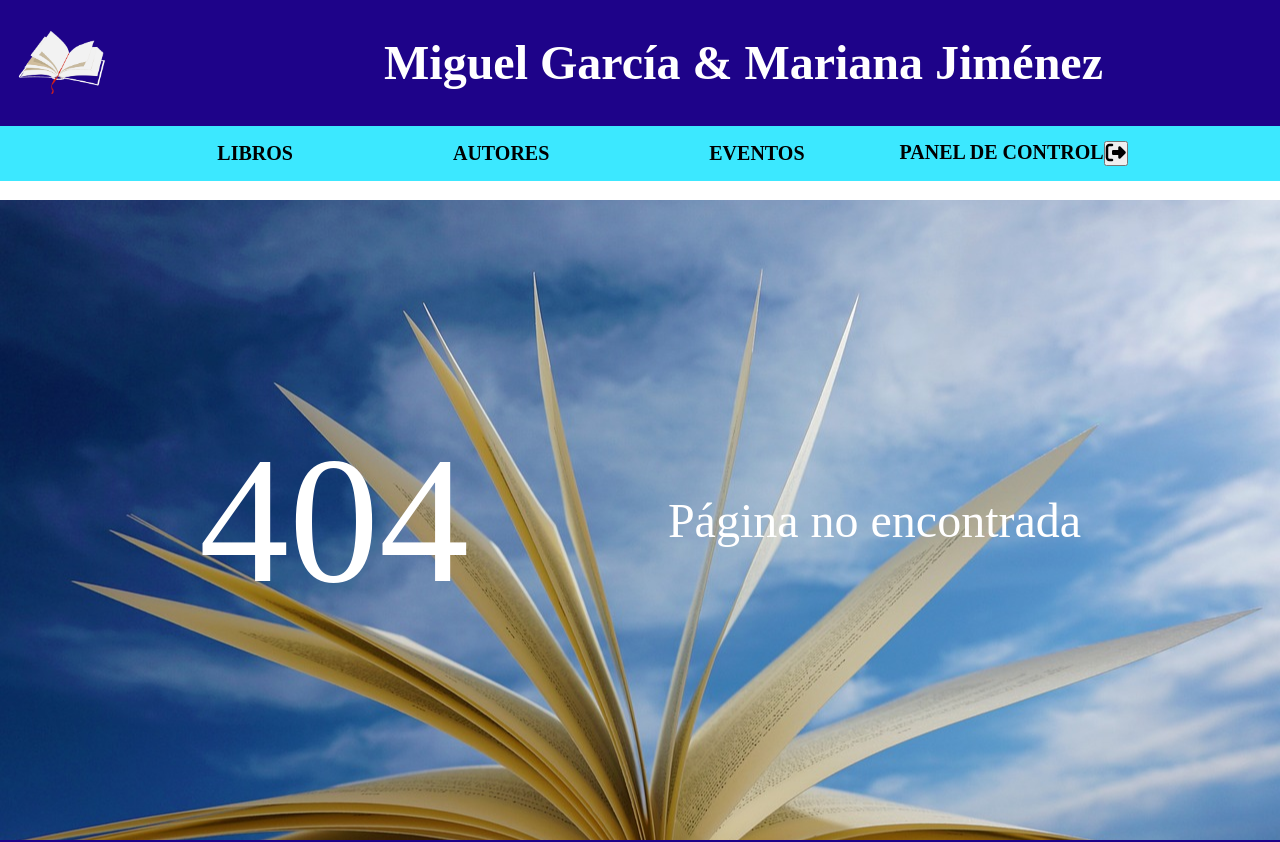
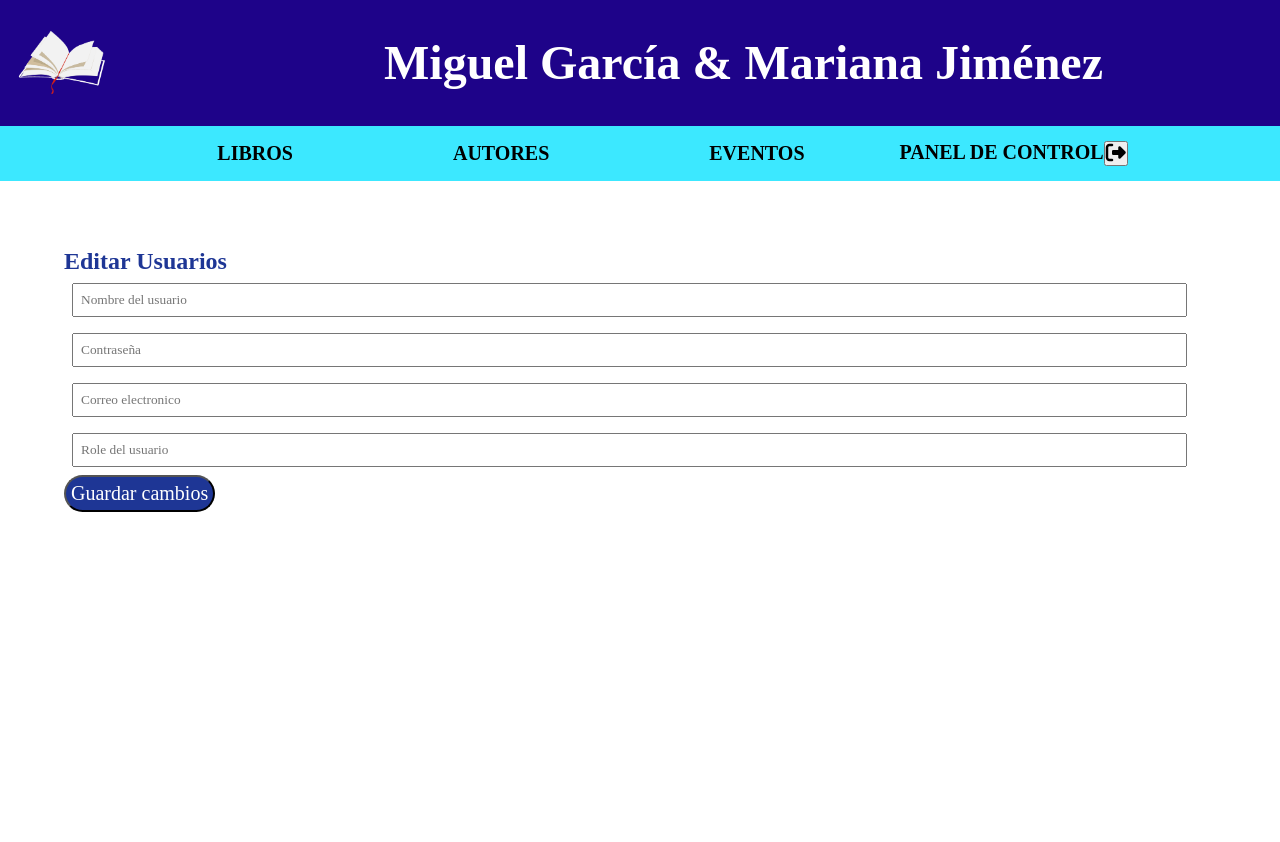
Before and after one commit to natalia9519/webautores, a React (Create React App) app in the folder client/: page /EditUser/1 in a window 1280 px wide. Before the commit this address had no page. Shown: the top 842 px of the page. Built offline with nearby package versions, Linux system fonts and the light colour scheme; no server answers; sample sign-in values are in the browser's storage.

Commit message:
Little problems with the btn of delete or edit

```diff
--- a/client/src/App.js
+++ b/client/src/App.js
@@ -13,6 +13,7 @@ import NotFoundView from './Views/NotFoundView/NotFoundView.jsx';
 import WorkView from './Views/WorkView/WorkView.jsx';
 import EditBook from './Views/EditBook/EditBook.jsx';
 import EditEvent from './Views/EditEvent/EditEvent.jsx';
+import EditUser from './Views/EditUser/EditUser.jsx';
 import './App.css'
 
 
@@ -35,6 +36,7 @@ function App() {
             <Route path="/EditEvent/:id" element={checkAuth(['user']) ? <EditEvent /> : redirectToLogin()} />
            <Route path="/our-dream" element={checkAuth(['user']) ? <AdminView /> : redirectToLogin()} />
           {/*  <Route path="/our-dream" element={<AdminView />} />*/}
+          <Route path="/EditUser/:id" element={checkAuth(['admin']) ? <EditUser /> : redirectToLogin()} />
           <Route path="/user-manage" element={checkAuth(['admin']) ? <SuperAdminView /> : redirectToLogin()} />
             {/* <Route path="/user-manage" element={<SuperAdminView />} />   */}
             <Route path="/Autores" element={<AuthorView />} />
--- /dev/null
+++ b/client/src/Components/ViewAllComments/ViewAllComments.jsx
@@ -0,0 +1,77 @@
+import React, { useState, useEffect } from 'react';
+import '../ViewAllBooks/ViewAllBooks.css';
+
+export default function ViewAllComments() {
+  const [datos, setDatos] = useState([]);
+
+  // Función para obtener los datos de los eventos
+  const fetchData = async () => {
+    try {
+      const response = await fetch("http://localhost:8000/contact/contact");
+      if (!response.ok) {
+        throw new Error('Error al obtener los datos');
+      }
+      const data = await response.json();
+      setDatos(data);
+    } catch (error) {
+      console.error(error);
+    }
+  };
+// Función para eliminar un comentario
+  const deleteBlog = async (id) => {
+    try {
+      const response = await fetch(`http://localhost:8000/contact/${id}`, {
+        method: 'DELETE',
+      });
+
+      if (!response.ok) {
+        throw new Error('Error al eliminar el comentario');
+      }
+
+      // Actualizar la lista de comentarios después de eliminar
+      await fetchData();
+    } catch (error) {
+      console.error(error);
+    }
+  };
+// Cargar los datos de los comentarios al montar el componente
+  useEffect(() => {
+    fetchData();
+  }, []);
+
+  return (
+    <>
+      <section className='section-view-books'>
+        <h2>Comentarios recibidos</h2>
+        <article className='row'>
+          <table className='table-view-books'>
+            <thead className='table-primary'>
+              <tr>
+                <th> Nombre del usuario</th>
+                <th className='table-responsive'>Email</th>
+                <th className='table-responsive'>Asunto</th>
+                <th className='table-responsive'>Mensaje</th>
+                <th className='table-responsive'>Fecha del envío</th>
+                <th>Acciones</th>
+              </tr>
+            </thead>
+            <tbody>
+              {datos.map((id) => (
+                <tr key={id.id}>
+                  <td> {id.name} </td>
+                  <td className='table-responsive'> {id.email} </td>
+                  <td className='table-responsive'> {id.subject} </td>
+                  <td className='table-responsive'> {id.message} </td>
+                  <td className='table-responsive'> {id.createdAt} </td>
+                  <td className="btn-table">
+                    <button onClick={() => deleteBlog(id._id)} className='btn btn-danger'><i className="fas fa-trash-alt"></i></button>
+                  </td>
+                </tr>
+              ))}
+            </tbody>
+          </table>
+        </article>
+      </section>
+    </>
+  );
+}
--- a/client/src/Views/AdminView/AdminView.jsx
+++ b/client/src/Views/AdminView/AdminView.jsx
@@ -3,14 +3,17 @@ import TableBook from '../../Components/TableBook/TableBook.jsx'
 import ViewAllBooks from '../../Components/ViewAllBooks/ViewAllBooks.jsx'
 import TableEvents from '../../Components/TableEvents/TableEvents.jsx'
 import ViewAllEvents from '../../Components/ViewAllEvents/ViewAllEvents.jsx'
+import ViewAllComments from '../../Components/ViewAllComments/ViewAllComments.jsx'
 
 export default function AdminView() {
   return (
+
     <main>
       <TableBook />
       <ViewAllBooks />
       <TableEvents />
       <ViewAllEvents />
+<ViewAllComments />
     </main>
   )
 }
--- /dev/null
+++ b/client/src/Views/EditUser/EditUser.jsx
@@ -0,0 +1,96 @@
+import React, { useState, useEffect } from 'react';
+import { useParams, useNavigate } from 'react-router-dom';
+
+export default function EditUser() {
+
+  const { id } = useParams();
+  const navigate = useNavigate();
+  const [user, setUser] = useState({});
+
+  useEffect(() => {
+    const fetchEvent = async () => {
+      try {
+        const response = await fetch(`http://localhost:8000/user/users/${id}`);
+        if (!response.ok) {
+          throw new Error('Error al obtener los datos');
+        }
+        const data = await response.json();
+        setUser(data);
+      } catch (error) {
+        console.error(error);
+      }
+    };
+
+    fetchEvent();
+  }, [id]);
+
+  const handleChange = (e) => {
+    setUser({ ...user, [e.target.name]: e.target.value });
+  };
+
+  const handleSubmit = async (e) => {
+    e.preventDefault();
+    try {
+      const response = await fetch(`http://localhost:8000/user/${id}`, {
+        method: 'PUT',
+        headers: {
+          'Content-Type': 'application/json',
+        },
+        body: JSON.stringify(user),
+      });
+      if (!response.ok) {
+        throw new Error('Error al actualizar los datos');
+      }
+      navigate('/user-manage');
+    } catch (error) {
+      console.error(error);
+    }
+  };
+
+  return (
+    <main className="main-edit-reserve">
+      <section className="section-table-book">
+        <h2 className="section-edit-h2">Editar Usuarios</h2>
+        <form onSubmit={handleSubmit} className="form-table-book">
+          <input
+            type="text"
+            name="username"
+            value={user.username || ''}
+            onChange={handleChange}
+            placeholder="Nombre del usuario"
+          />
+          <br />
+          <input
+            type="text"
+            name="password"
+            value={user.password || ''}
+            onChange={handleChange}
+            placeholder="Contraseña"
+          />
+          <br />
+          <input
+            type="text"
+            name="email"
+            value={user.email || ''}
+            onChange={handleChange}
+            placeholder="Correo electronico"
+          />
+          <br />
+          <input
+            type="text"
+            name="role"
+            value={user.role || ''}
+            onChange={handleChange}
+            placeholder="Role del usuario"
+          />
+          <br />
+
+
+          <button type="submit" className="btn btn-primary">
+            Guardar cambios
+          </button>
+        </form>
+      </section>
+    </main>
+  )
+}
--- a/client/src/Views/SuperAdminView/SuperAdminView.jsx
+++ b/client/src/Views/SuperAdminView/SuperAdminView.jsx
@@ -132,7 +132,7 @@ const deleteBlog = async (id) => {
                                 <td className='table-responsive'> {id.password} </td>
                                 <td className='table-responsive'> {id.role} </td>
                                 <td className="btn-table">
-                                    <Link to={`/EditRooms/${id._id}`} className='btn btn-info'><i className="fas fa-edit"></i></Link>
+                                    <Link to={`/EditUser/${id._id}`} className='btn btn-info'><i className="fas fa-edit"></i></Link>
                                     <button onClick={ ()=> deleteBlog(id._id)} className='btn btn-danger'><i className="fas fa-trash-alt"></i></button>
                                 </td>
 
```
Also changed, not shown: 1 other file (tests, documents, lock files or other folders).
